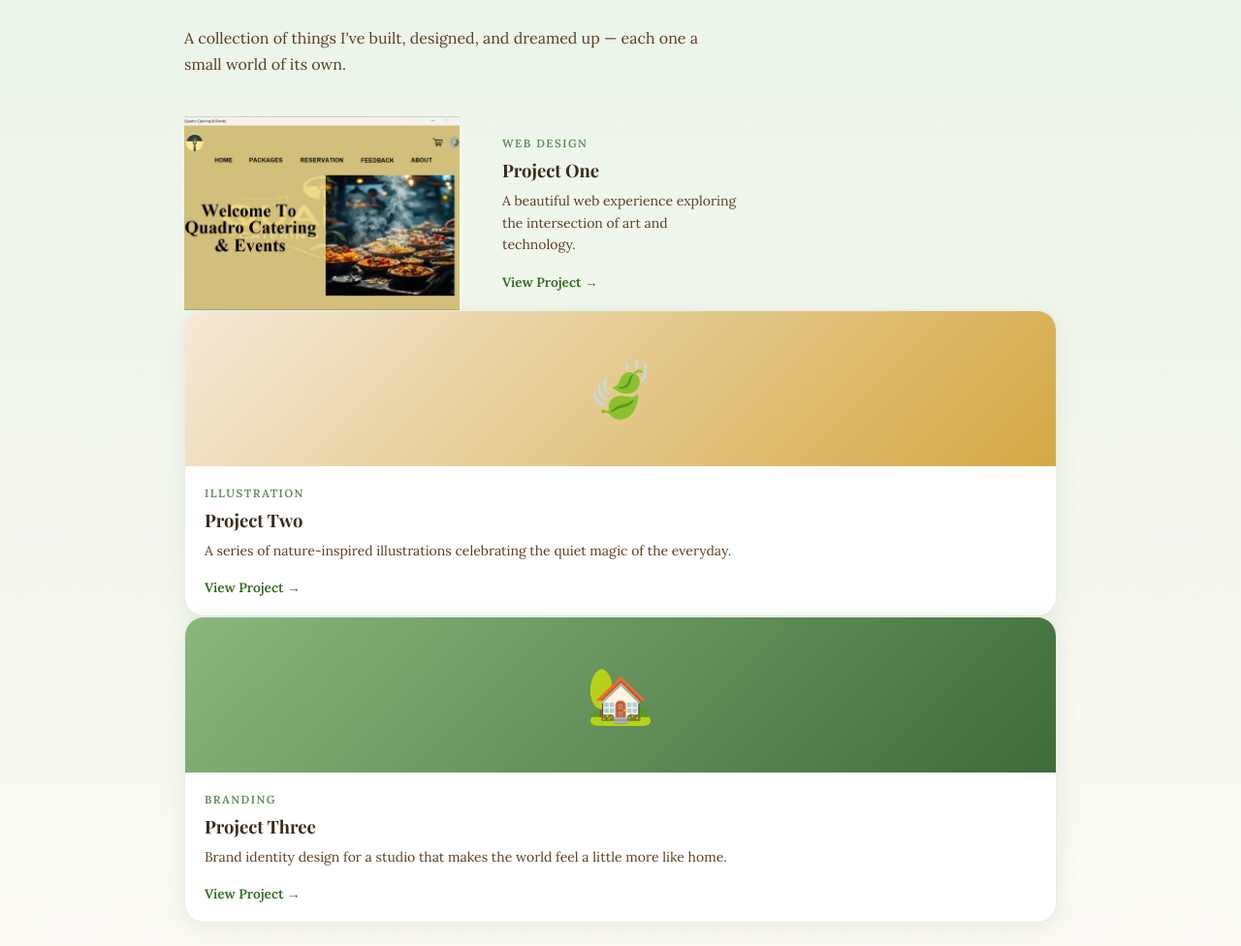
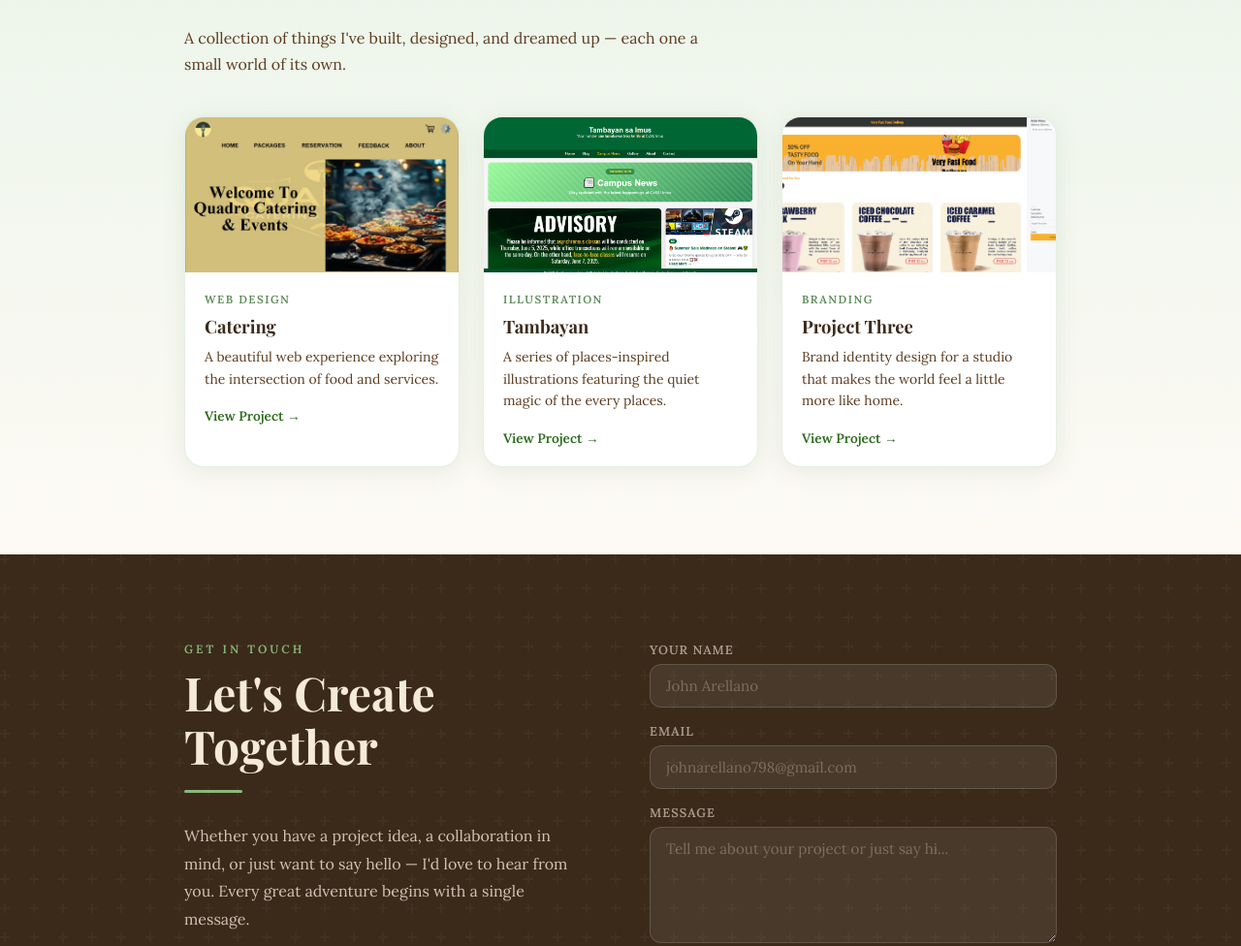
Before and after one commit to Beelzeebub798/portfolio, a plain HTML site: page OST FILES/index.html in a window 1280 px wide. Shown: the part 1540-2516 px from the top of the page at 97% size. Drawn offline with nearby package versions, Linux system fonts and the light colour scheme.

Commit message:
adding project2

```diff
--- a/OST FILES/index.html
+++ b/OST FILES/index.html
@@ -166,47 +166,47 @@
   <section id="projects">
   <div class="section-inner">
     <div class="section-label">My Work</div>
-      <!-- ✏️ Edit section heading -->
     <h2 class="section-title">Featured Projects</h2>
     <div class="section-divider"></div>
-      <!-- ✏️ Edit the intro paragraph -->
     <p style="color: var(--brown-mid); font-size:1rem; line-height:1.7; max-width:560px;">
       A collection of things I've built, designed, and dreamed up — each one a small world of its own.
     </p>
 
     <div class="projects-grid">
 
-        <!-- ✏️ PROJECT CARD 1 — Duplicate this block to add more projects -->
-<!-- After (real image) -->
-<div class="card-image-area">
-  <img src="images/project1.jpg" alt="Project One" style="width: 100%; height: 100%; object-fit: cover;" />
+      <!-- PROJECT CARD 1 -->
+      <div class="project-card">
+        <div class="project-thumb">
+          <img src="images/project1.jpg" alt="Project One"
+            style="width: 100%; height: 100%; object-fit: cover; display: block;" />
         </div>
         <div class="project-body">
           <div class="project-tag">Web Design</div>
-            <!-- ✏️ Change project name, description, and link -->
-            <h3 class="project-title">Project One</h3>
-            <p class="project-desc">A beautiful web experience exploring the intersection of art and technology.</p>
+          <h3 class="project-title">Catering</h3>
+          <p class="project-desc">A beautiful web experience exploring the intersection of food and services.</p>
           <a href="#" class="project-link">View Project →</a>
         </div>
       </div>
 
-        <!-- ✏️ PROJECT CARD 2 -->
+      <!-- PROJECT CARD 2 -->
       <div class="project-card">
-          <div class="project-thumb" style="background: linear-gradient(135deg, #f5ead8, #d4a843);">
-            🍃
+        <div class="project-thumb">
+          <img src="images/project2.jpg" alt="Project Two"
+            style="width: 100%; height: 100%; object-fit: cover; display: block;" />
         </div>
         <div class="project-body">
           <div class="project-tag">Illustration</div>
-            <h3 class="project-title">Project Two</h3>
-            <p class="project-desc">A series of nature-inspired illustrations celebrating the quiet magic of the everyday.</p>
+          <h3 class="project-title">Tambayan</h3>
+          <p class="project-desc">A series of places-inspired illustrations featuring the quiet magic of the every places.</p>
           <a href="#" class="project-link">View Project →</a>
         </div>
       </div>
 
-        <!-- ✏️ PROJECT CARD 3 -->
+      <!-- PROJECT CARD 3 -->
       <div class="project-card">
-          <div class="project-thumb" style="background: linear-gradient(135deg, #8ab87a, #3d6b3a);">
-            🏡
+        <div class="project-thumb">
+          <img src="images/project3.png" alt="Project Three"
+            style="width: 100%; height: 100%; object-fit: cover; display: block;" />
         </div>
         <div class="project-body">
           <div class="project-tag">Branding</div>
```
Also changed, not shown: OST FILES/images/project2.jpg (added), OST FILES/images/project3.png (added). Lines whose indentation alone changed are shown as unchanged.
